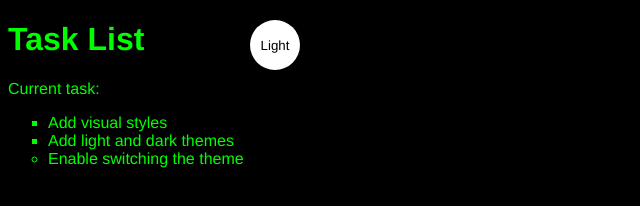
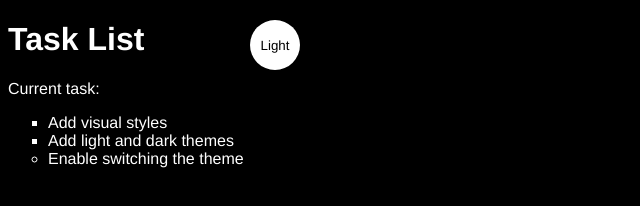
Before and after one commit to LeandroSilvaN/modo-dark, a plain HTML site: page index.html in a window 1280 px wide. Both pictures are taken after a click on the button "Dark". Shown: the whole page, without its empty margins (0-640 px from the left). Drawn offline with Linux system fonts and the light colour scheme.

Commit message:
alterando cor de fundo e cor da fonte

```diff
--- a/main.css
+++ b/main.css
@@ -1,5 +1,4 @@
 :root {
-    --green: #00FF00;
     --white: #ffffff;
     --black: #000000;
 }
@@ -42,7 +41,7 @@ li {
 }
 
 .light-theme {
-    --bg: var(--green);
+    --bg: var(--white);
     --fontColor: var(--black);
     --btnBg: var(--black);
     --btnFontColor: var(--white);
@@ -50,7 +49,7 @@ li {
 
 .dark-theme {
     --bg: var(--black);
-    --fontColor: var(--green);
+    --fontColor: var(--white);
     --btnBg: var(--white);
     --btnFontColor: var(--black);
 }
```
